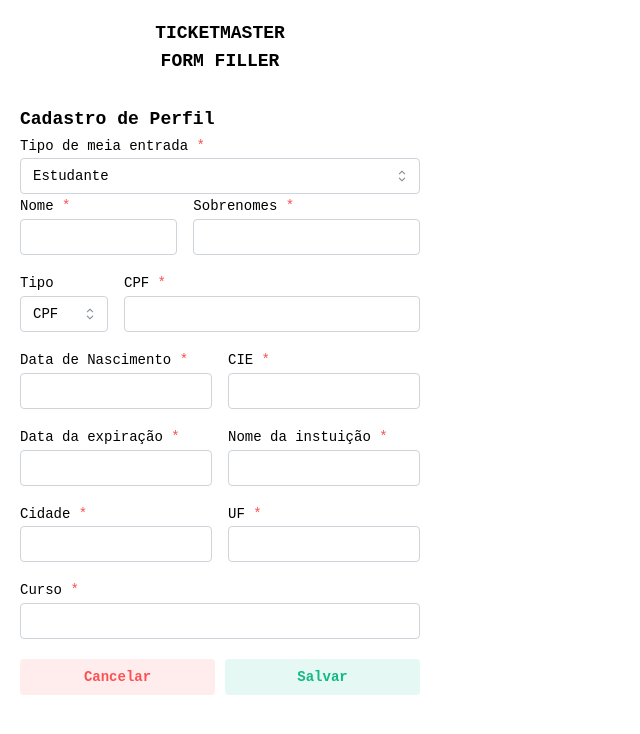
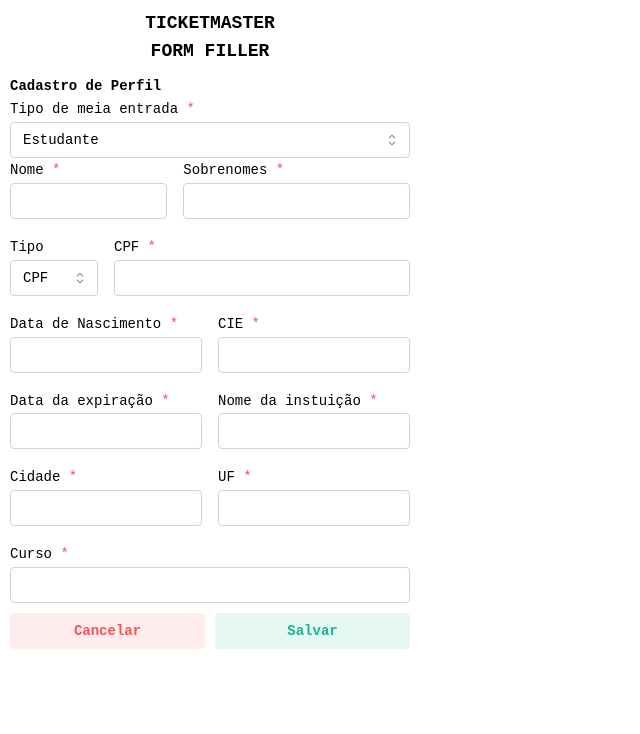
Before and after one commit to leoandretta/ticketmaster-form-filler, a React (Vite) app: page / in a window 1280 px wide. Both pictures are taken after a click on the button "Criar novo perfil". Shown: the top 734 px of the page, without its empty margins (0-640 px from the left). Built offline with nearby package versions, Linux system fonts and the light colour scheme.

Commit message:
style: fix font sizes

```diff
--- a/src/components/form-filler/index.module.css
+++ b/src/components/form-filler/index.module.css
@@ -3,7 +3,7 @@
     width: 400px;
     display: flex;
     flex-direction: column;
-    gap: 30px;
+    gap: 10px;
     align-items: center;
-    margin: 20px;
+    margin: 10px;
 }
--- a/src/components/profile-create/index.tsx
+++ b/src/components/profile-create/index.tsx
@@ -25,7 +25,7 @@
     if(!visible) return;
     return (
         <>
-            <Text fw="bold" fz="h4">Cadastro de Perfil</Text>
+            <Text fw="bold" fz="h6">Cadastro de Perfil</Text>
             <Select
             	label="Tipo de meia entrada"
                 required
@@ -40,7 +40,7 @@
                 profileType == "Teacher" ? <TeacherCreationForm ref={formRef} onSubmit={onSubmit} /> :
                 profileType == "Retirees" && <RetireeCreationForm ref={formRef} onSubmit={onSubmit} />
             }
-            <SimpleGrid mt={20} cols={2} spacing={10}>
+            <SimpleGrid mt={10} cols={2} spacing={10}>
                 <Button color="red" variant="light" onClick={() => onCancel()}>
                     <Icon path={mdiClose} />
                     Cancelar
```
